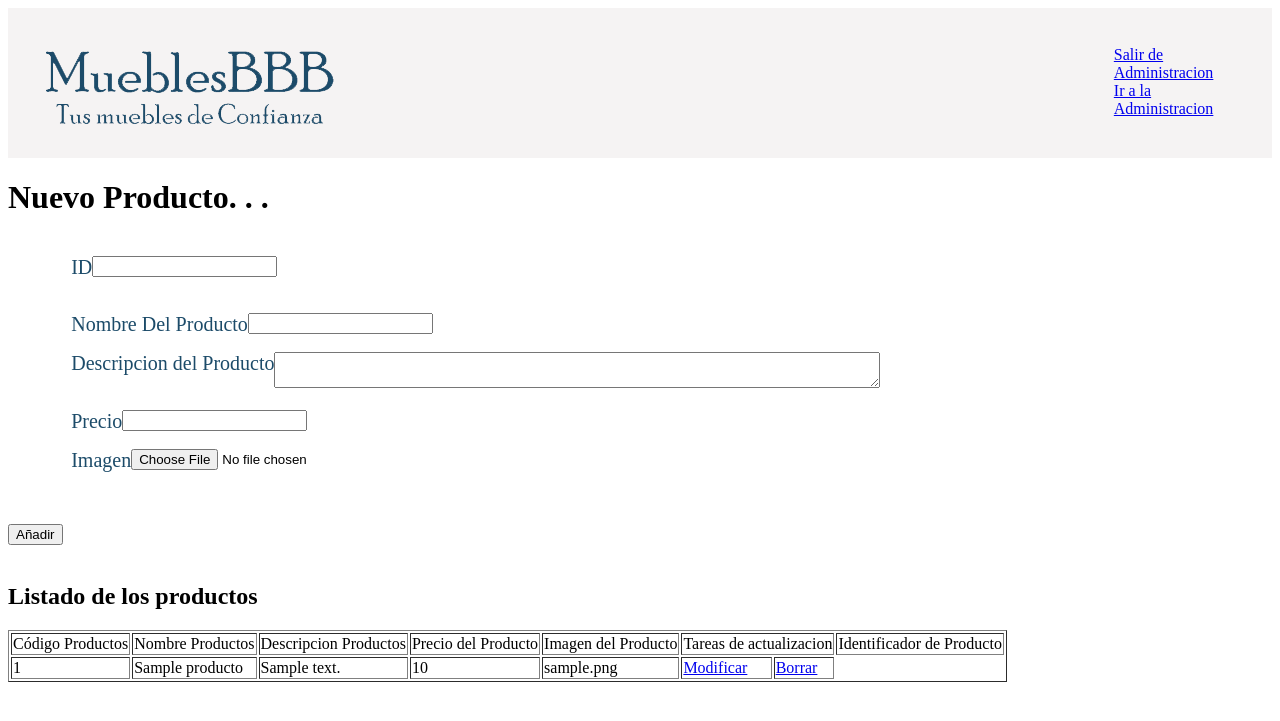
After one commit to Jortegm/Muebles-, a PHP site: page /php/nuevoProducto.php in a window 1280 px wide. The commit adds this page. Shown: the top 721 px of the page. Run offline with PHP 8.4, Linux system fonts and the light colour scheme; tables that the repository leaves empty or names only in its code hold one stand-in row (values such as "Sample post"); some libraries are stand-ins or nearby versions.

Commit message:
Mejora Entrada Productos, Nueva pagina Entrada Categorias, y comienzo e Modificar y Eliminar

```diff
--- /dev/null
+++ b/css/estiloAD.css
@@ -0,0 +1,80 @@
+#contenedor{
+   /* border: 1px solid #000000;*/
+     background-color: #F5F3F3;
+	 width: 90%;
+     height: 1850px;
+	 margin-left:5%;
+     margin-right:5%;
+    -webkit-box-shadow: 0px -2px 42px 1px rgba(0,0,0,1);
+    -moz-box-shadow: 0px -2px 42px 1px rgba(0,0,0,1);
+    box-shadow: 0px -2px 42px 1px rgba(0,0,0,1);
+}
+
+#cabecera1{
+   /* border : 1px solid black;*/
+    background-color: #F5F3F3;
+    height: 150px;
+    width: 100%;
+
+}
+
+#cabecera1 #letrero{
+    margin-top: 2%;
+    /*border : 1px solid black;*/
+    float:left;
+    margin-left: 3%;
+    height: 100px;
+    width: 300px;
+}
+
+
+#cabecera1 #datos{
+   /* border : 1px solid black;*/
+    text-align:center;
+    margin-top: 2%;
+    margin-left:5%;
+    width: 450px;
+    height:100px;
+    float: left;
+}
+
+#cabecera1 #administracion{
+   /* border : 1px solid black;*/
+    margin-top: 2%;
+    margin-right:5%;
+    width: 250px;
+    height:100px;
+    float: right;
+
+}
+#registro{
+  /*  border:1px solid black;*/
+    height:75px;
+    width:75px;
+    float:right;
+    margin-top:5%;
+    margin-right:8%;
+}
+///**********************************************************************************************/
+.anadir {
+	height: 200px;
+	font-size:12px;
+    padding:  5px 15px;
+    display: inline-block;
+    border: 1px solid #ccc;
+
+}
+.btn {
+  display: block;
+  margin: 1em 0;
+}
+textarea{
+	width: 600px;
+}
+
+label{
+	float:left;
+	margin-left:5%;
+    font-size: 20px;
+    color:#1C4B69;
+}
--- a/php/administrador.php
+++ b/php/administrador.php
@@ -37,9 +37,9 @@ HTML::abrirhtml("MueblesBBB","<link rel='stylesheet' type='text/css' href='./../
            <br/>
            <a> Administracion </a>
            <ul style="list-style-type:square">
-                <li><a href="./nuevaEntrada.php">Nueva Entrada</a></li>
-                <li><a href="./modificar.php">Modificar ...</a></li>
-                <li><a href="./eliminar.php">Eliminar ...</a></li>
+                <li><a href="./nuevoProducto.php">Nuevo Producto</a></li>
+			   <li><a href="./nuevaCategoria.php">Nueva Categoria</a></li>
+
             </ul>
             <a>Listados</a><br/>
             <ul style ="list-style-type:square">
--- a/php/listadoproductos.php
+++ b/php/listadoproductos.php
@@ -20,7 +20,7 @@ try{
 
   function listaProductos($conectar){
                 //consulta de la base de datos de muebles con las Categorias;
-                  $datos = $conectar ->query ("select ProductosID, NombreProductos, DescripcionProductos from Productos");
+                  $datos = $conectar ->query ("select ProductosID, NombreProductos, DescripcionProductos,Precio from Productos");
                 $mysqli = new mysqli("localhost", "root", "", "Muebles");
 
                  if ( $mysqli ->query("select ProductosID from Productos") == false){
@@ -41,7 +41,6 @@ try{
                         echo "<td>".$productos["NombreProductos"]."</td>";
                         echo "<td>".$productos["DescripcionProductos"]."</td>";
                         echo "<td>".$productos["Precio"]."</td>";
-                        echo "<td>hola</td>";
                         }
                  }
 
--- /dev/null
+++ b/php/nuevoProducto.php
@@ -0,0 +1,194 @@
+<?php
+
+require_once("./html.php");
+HTML::abrirhtml("Nuevo Entrada","<link rel='stylesheet' type='text/css' href='./../css/estiloAD.css'");
+
+
+?>
+
+<!-- creamos la cabecera con 3 div donde va el logo, buscador y redes sociales y acceso de los usuarios.-->
+        <div id="cabecera1">
+            <!--div para letrero de la empresa -->
+            <div id="letrero">
+                <img src="../img/PortadaMuebleBBB - copia.png" />
+            </div>
+
+            <!-- div para salir o navegar por la administracion -->
+            <div id ="administracion">
+                <div id="registro">
+                <a href="./../index.php" title="Volver">Salir de Administracion </a>
+                <a href="./administrador.php" title=" Volver a Administracion"> Ir a la Administracion </a>
+                </div>
+            </div>
+       </div>
+
+
+<h1>Nuevo Producto. . .</h1>
+
+
+<?php
+
+		 if (isset($POST["IdProduc"])) {
+			$idProducto = $POST["IdProduc"];
+		}else {
+			$idProducto = "";
+		}
+
+			try {
+				 $conectar = new PDO ("mysql:dbname=Muebles;host=127.0.0.1","root","");
+				 $conectar -> setAttribute (PDO::ATTR_ERRMODE, PDO::ERRMODE_EXCEPTION);
+
+
+			}catch(PDOException $e){
+		   //controlar los mensajes de error
+				echo "Se ha producido un error por que no existe la base de datos Muebles";
+				echo "<br>";
+			}
+  function listaProductos($conectar){
+                //consulta de la base de datos de muebles con las Categorias;
+                  $datos = $conectar ->query ("select ProductosID, NombreProductos, DescripcionProductos,Precio, imagen from Productos");
+                $mysqli = new mysqli("localhost", "root", "", "Muebles");
+
+                 if ( $mysqli ->query("select ProductosID from Productos") == false){
+                     echo"<h2>No has insertado todavia ningún categoria</h2>";
+                 }else{
+                  echo "<table border=1px solid black>";
+                  echo "<tr>";
+                  echo "<td>C&oacute;digo Productos</td>";
+                  echo "<td>Nombre Productos </td>";
+                  echo "<td>Descripcion Productos</td>";
+                  echo "<td>Precio del Producto</td>";
+				  echo "<td>Imagen del Producto</td>";
+				  echo "<td colspan='2'>Tareas de actualizacion</td>";
+				  echo "<td>Identificador de Producto</td>";
+                  echo "</tr>";
+                  echo "<tr>";
+
+
+                        while ($productos = $datos ->fetch()){
+                        echo "<td>".$productos["ProductosID"]."</td>";
+                        echo "<td>".$productos["NombreProductos"]."</td>";
+                        echo "<td>".$productos["DescripcionProductos"]."</td>";
+                        echo "<td>".$productos["Precio"]."</td>";
+						echo "<td>".$productos["imagen"]."</td>";
+						echo "<td ><a href='modificar.php?ProductosID=".$productos['ProductosID']."'>Modificar</a></td>";
+						echo "<td><a href='borrar.php?ProductosID=".$productos['ProductosID']."'>Borrar</a> </td> ";
+                        }
+                 }
+
+                 echo "</tr>";
+	  			 echo "</table>";
+            }
+?>
+<?php
+
+
+   /* $descripcion="";
+    $error=false;
+
+    $nombre="";*/
+        if(!empty($_POST))
+        {
+            //hemos realizado el envío
+
+
+            $descripcion=$_POST["dProducto"];
+            $error=false;
+            $precio=$_POST["precioProducto"];
+            $nombre=$_POST["nProducto"];
+
+            if ($descripcion=="")
+            {
+                $mensajeDescripcion="Rellene el campo descripcion";
+                $error=true;
+            }
+            if ($precio=="")
+            {
+                $mensajePrecio="Rellene el campo precio";
+                $error=true;
+            }
+
+            if ($nombre=="")
+            {
+                $mensajeNombre="Rellene el campo nombre";
+                $error=true;
+            }
+        }
+    ?>
+
+
+
+        <form method="POST" name="fvalida" action="" enctype="multipart/form-data">
+            <br>
+              <label> ID</label>
+                <input class="<?php echo isset($mensajeNombre)?'inputError':''?>" type="text" id="IdProduc" name="IdProduc" />
+                <?php echo isset($mensajeNombre)?"<font color='red' font-size:'12px'><span class='spanError'>$mensajeNombre</span>":""?><br><br><br>
+
+                <label> Nombre Del Producto</label>
+                <input class="<?php echo isset($mensajeNombre)?'inputError':''?>" type="text" id="nProducto" name="nProducto" />
+                <?php echo isset($mensajeNombre)?"<font color='red'><span class='spanError'>$mensajeNombre</span>":""?><br><br>
+
+
+               <label> Descripcion del Producto</label>
+               <textarea class="<?php echo isset($mensajeDescripcion)?'inputError':''?>"  id="dProducto" name="dProducto" ></textarea>
+                <?php echo isset($mensajeDescripcion)?"<font color='red'><span class='spanError'>$mensajeDescripcion</span>":""?><br><br>
+
+
+                <label> Precio</label>
+                <input class="<?php echo isset($mensajePrecio)?'inputError':''?>" align='right' type="number" id="precioProducto" name="precioProducto" />
+                <?php echo isset($mensajePrecio)?"<font color='red'><span class='spanError'>$mensajePrecio</span>":""?><br><br>
+
+               <label> Imagen</label>
+                <input type='file' name='fichero'  value= 'Seleccione un fichero' /><div id="subida"></div>
+                <input type='hidden' name='MAX_FILE_SIZE' value='50000'/> <!--campo oculto donde pones el tamaño del archivo de subida-->
+                <br><br><br>
+
+
+               <input class="anade" type="submit" name="ENVIAR" value="Añadir">
+            <br>
+            <br>
+        </form>
+        <?php
+	//Listado de los productos que Tenemos actualmente en la base de datos
+		echo "<h2>Listado de los productos</h2>";
+                         listaProductos($conectar);
+
+   //codigo de subida de archivos
+
+    $exito =False; // para saber si el archivo se ha subido de verdad, creamos un booleano que true y false
+
+    if(count($_FILES)>0){
+         $destino = "./../productos".$_FILES["fichero"]["name"];//variable donde vamos a guardar nuestro archivo subido
+         if(move_uploaded_file($_FILES["fichero"]["tmp_name"],$destino)){ // comprobamos que existe algun archivo donde lo guarda temporarmente, si existe lo guarda en el destino declarado anteriormente
+           //cuando haya el move_uploader_file el archivo ya no esta en el temporal.
+            $exito = True; //si existe la subida exitosa, sera true.
+            echo"<script>document.getElementById('subida').innerHTML= Subida Realizada con Exito</script>";
+			echo"<script>alert('Subida Realizada con Exito')</script>";
+
+         }
+
+			$conexiones = new PDO("mysql:dbname=northwind;host=127.0.0.1","root","");
+            $conexiones -> setAttribute (PDO::ATTR_ERRMODE, PDO::ERRMODE_EXCEPTION);
+            $ft=file_get_contents($destino);
+            $subida = $conexiones -> prepare("insert into productos values (?,?,?,?,?)");
+            $subida->execute($idProducto, $nombre,$descripcion,$precio,$ft);
+
+
+	}
+?>
+
+
+
+
+
+
+
+
+
+
+<?php
+
+Html::CerrarHtml();
+
+
+?>
```
Also changed, not shown: php/nuevaCategoria.php (added, +151 -0 lines), php/nuevaEntrada.php (deleted, +0 -277 lines), img/productos/favicon - copia.jpg (added), img/productos/favicon.png (added), php/productosb.jpg (added), php/productosfavicon - copia.jpg (renamed from img/favicon.png), productosb.jpg (added), 1 other file.
